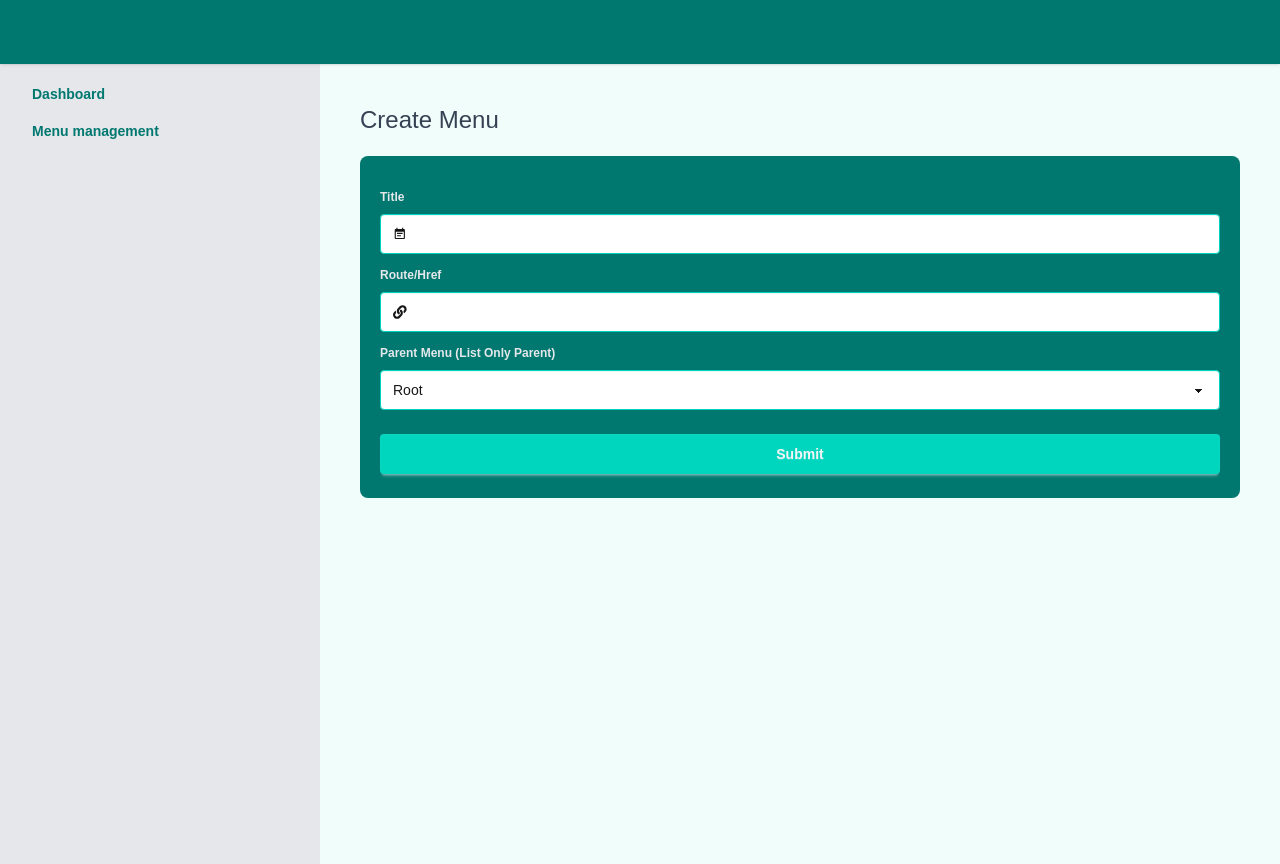
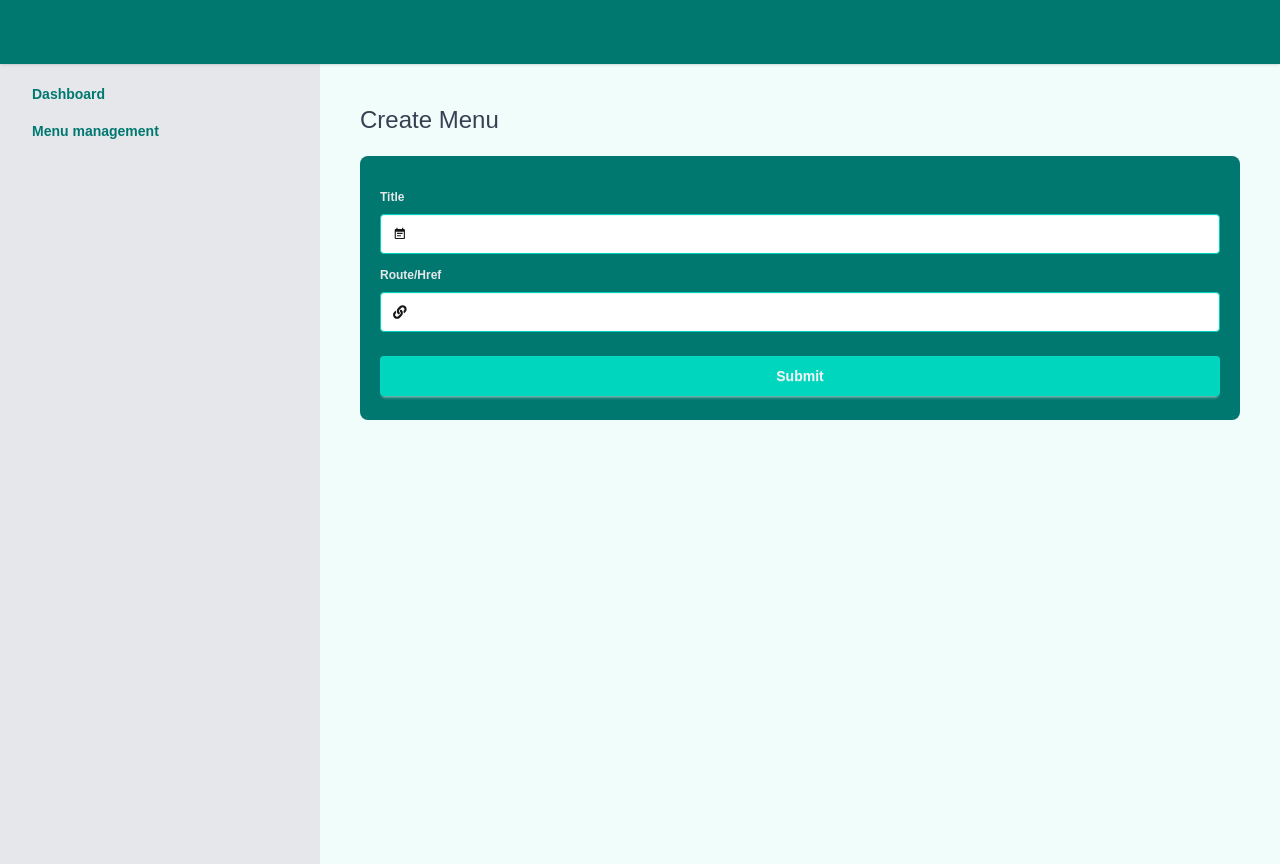
Before and after one commit to fauzan264/klik-digital-test, a Next.js app in the folder frontend/: page /admin/menu/create in a window 1280 px wide. Built offline with nearby package versions, Linux system fonts and the light colour scheme.

Commit message:
fix: fix create menu

```diff
--- a/frontend/src/app/admin/menu/create/page.tsx
+++ b/frontend/src/app/admin/menu/create/page.tsx
@@ -9,17 +9,16 @@ import { toast } from "react-toastify";
 
 export default function CreateMenuPage() {
   const router = useRouter();
-  const { addMenu, menus } = useMenuStore();
+  const { addMenu } = useMenuStore();
 
   const formik = useFormik({
     initialValues: {
       title: "",
       href: "",
-      parentId: "",
     },
     validationSchema: menuSchema,
-    onSubmit: ({ title, href, parentId }: Omit<IMenu, "id">) => {
-      addMenu({ title, href, parentId });
+    onSubmit: ({ title, href }: Omit<IMenu, "id">) => {
+      addMenu({ title, href });
       toast.info("Menu created successfully.");
       router.push("/admin/menu");
     },
@@ -82,34 +81,6 @@ export default function CreateMenuPage() {
                   )}
                 </fieldset>
               </div>
-              <div className="w-full">
-                <fieldset className="fieldset">
-                  <legend className="fieldset-legend text-gray-200">
-                    Parent Menu (List Only Parent)
-                  </legend>
-                  <select
-                    name="parentId"
-                    id="parentId"
-                    className="select select-accent w-full"
-                    onChange={formik.handleChange}
-                    value={formik.values.parentId ?? ""}
-                  >
-                    <option value="">Root</option>
-                    {menus
-                      .filter((menu) => !menu.parentId)
-                      .map((menu) => (
-                        <option key={menu.id} value={menu.id}>
-                          {menu.title}
-                        </option>
-                      ))}
-                  </select>
-                  {formik.errors.parentId && formik.touched.parentId && (
-                    <div className="feedback text-red-400">
-                      {formik.errors.parentId}
-                    </div>
-                  )}
-                </fieldset>
-              </div>
 
               <button
                 type="submit"
```
